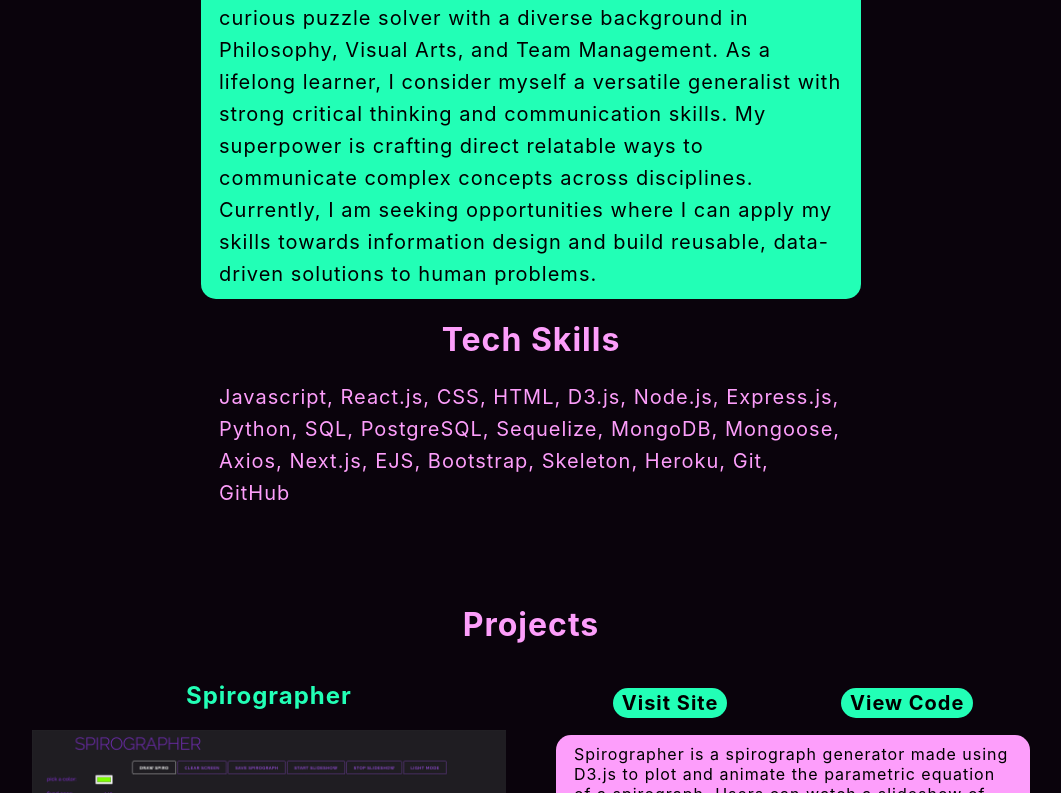
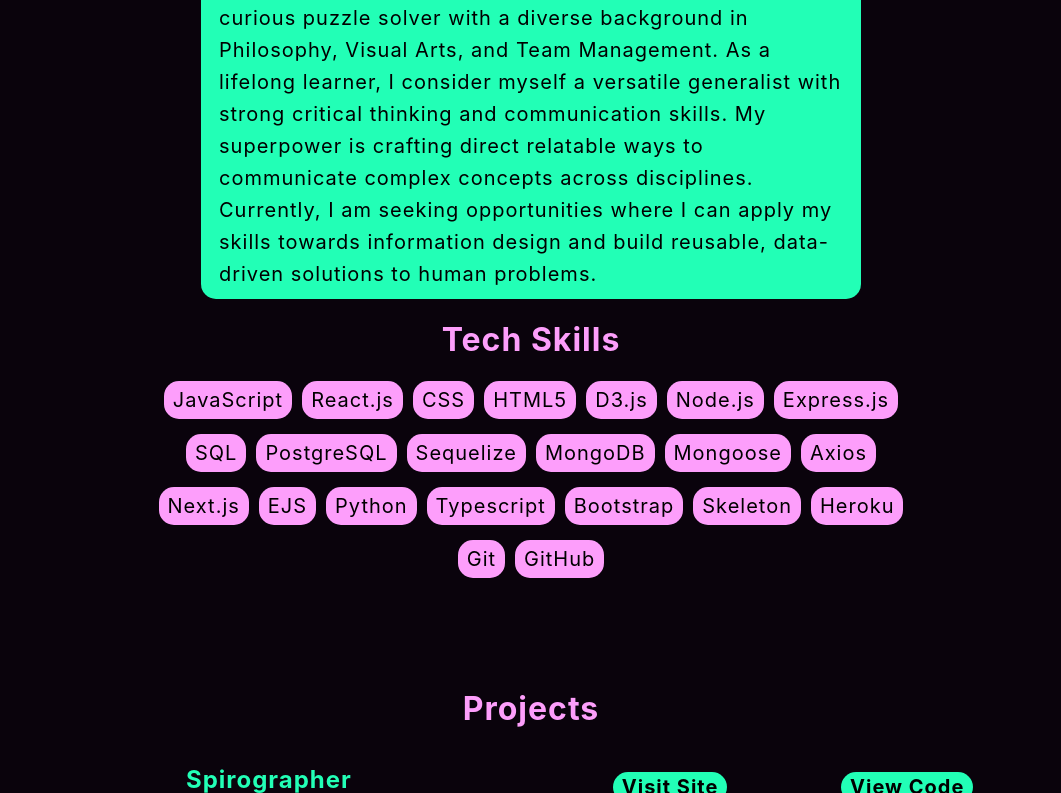
Before and after one commit to wonkatin/portfolio, a Next.js app: page / in a window 1280 px wide. Shown: the part 473-1266 px from the top of the page, without its empty margins (109-1170 px from the left). Built offline with nearby package versions, Linux system fonts and the light colour scheme.

Commit message:
update skillz style

```diff
--- a/pages/index.js
+++ b/pages/index.js
@@ -26,10 +26,31 @@
                     data-driven solutions to human problems.
                     </div>
                     <h1 id="skillz-header">Tech Skills</h1>
-                    <div id="skillz">
-                        Javascript, React.js, CSS, HTML, D3.js, Node.js, Express.js,
-                        Python, SQL, PostgreSQL, Sequelize, MongoDB, Mongoose,
-                        Axios, Next.js, EJS, Bootstrap, Skeleton, Heroku, Git, GitHub
+                    <div className="skillz">
+                        <span className="skill">JavaScript</span>
+                        <span className="skill">React.js</span>
+                        <span className="skill">CSS</span>
+                        <span className="skill">HTML5</span>
+                        <span className="skill">D3.js</span>
+                        <span className="skill">Node.js</span>
+                        <span className="skill">Express.js</span>
+                        <span className="skill">SQL</span>
+
+                        <span className="skill">PostgreSQL</span>
+                        <span className="skill">Sequelize</span>
+                        <span className="skill">MongoDB</span>
+                        <span className="skill">Mongoose</span>
+                        <span className="skill">Axios</span>
+                        <span className="skill">Next.js</span>
+                        <span className="skill">EJS</span>
+
+                        <span className="skill">Python</span>
+                        <span className="skill">Typescript</span>
+                        <span className="skill">Bootstrap</span>
+                        <span className="skill">Skeleton</span>
+                        <span className="skill">Heroku</span>
+                        <span className="skill">Git</span>
+                        <span className="skill">GitHub</span>
                     </div>
                 </div>
                 {/* <div className="container secondary" >
--- a/styles/globals.css
+++ b/styles/globals.css
@@ -98,12 +98,22 @@
 #skillz-header {
   color: #FD9EFB;
 }
-#skillz {
-  width: 50%;
+.skillz {
+  width: 63%;
   font-size: 1.25rem;
   line-height: 2rem;
   letter-spacing: 1px;
-  color: #FD9EFB;
+  display: flex;
+  justify-content: center;
+  flex-wrap: wrap;
+}
+.skill {
+  padding: 3px 9px 3px 9px;
+  background-color: #FD9EFB;
+  border-radius: 15px;
+  margin-right: 5px;
+  margin-left: 5px;
+  margin-bottom: 15px;
 }
 .content {
   max-width: 100vw;
@@ -246,7 +256,7 @@
     font-size: .75rem;
     line-height: 1rem;
   }
-  .hello-world, #skillz {
+  .hello-world, .skillz {
     font-size: 1rem;
     line-height: 1.5rem;
   }
@@ -261,7 +271,7 @@
     width: 90%
   }
 
-  #skillz{
+  .skillz{
     width: 90%
   }
   .content {
@@ -330,11 +340,16 @@
   .keen-slider__slide {
     height: 400px;
   }
+  .skillz {
+    font-size: .75rem;
+    line-height: 1rem;
+  }
 }
 @media (max-width: 650px) {
   #name-blast{
     font-size: 3rem;
   }
+
 }
 @media (max-width: 560px) {
   .gallery {
@@ -352,6 +367,7 @@
   /* nav a {
     padding-top: 10px;
   } */
+
 }
 @media (max-width: 499px) {
   .container{
@@ -372,8 +388,11 @@
     line-height: 1.5rem;
     padding: 9px 9px 9px 9px;
   }
-  #skillz{
+  .skillz{
+    justify-content: flex-start;
     align-self: flex-start;
+    width: 90%
+
   }
   h1 {
     align-self: flex-start;
@@ -436,7 +455,7 @@
     width: 20px;
     height: 20px
   }
-  .hello-world, #skillz, a {
+  .hello-world, .skillz, a {
     font-size: .75rem;
     line-height: 1rem;
   }
```
